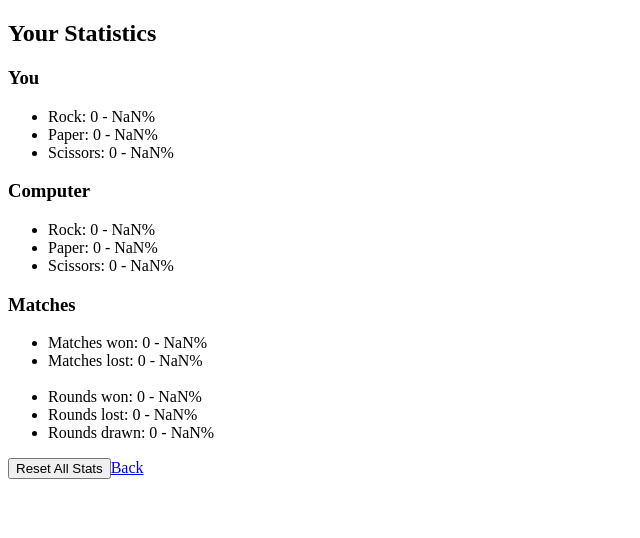
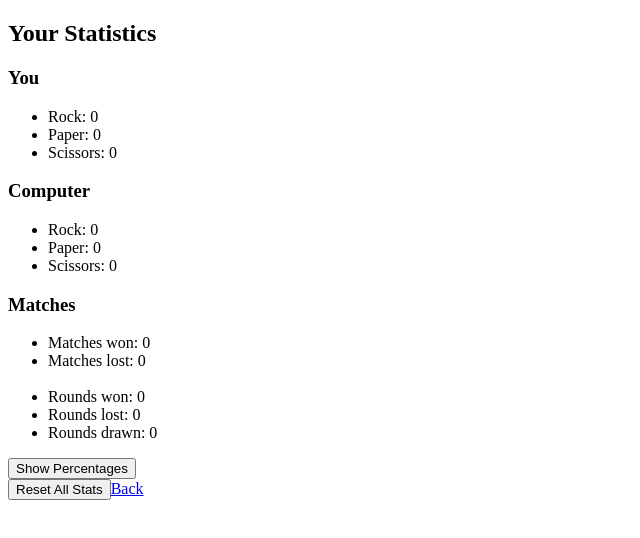
Before and after one commit to Vieraaaas/rock-paper-scissors, a Vue app: page /stats in a window 1280 px wide. Shown: the top 538 px of the page, without its empty margins (0-640 px from the left). Built offline with nearby package versions, Linux system fonts and the light colour scheme.

Commit message:
feat: toggle between percentage and integers

```diff
--- a/src/views/StatsView.vue
+++ b/src/views/StatsView.vue
@@ -3,27 +3,47 @@
 
   <h3>You</h3>
   <ul>
-    <li>Rock: {{ this.state.data.userRock }} - {{ this.percentageUserRock }}%</li>
-    <li>Paper: {{ this.state.data.userPaper }} - {{ this.percentageUserPaper }}%</li>
-    <li>Scissors: {{ this.state.data.userScissors }} - {{ this.percentageUserScissors }}%</li>
+    <li v-if="!this.showPercentages">Rock: {{ this.state.data.userRock }}</li>
+    <li v-else-if="this.showPercentages">Rock: {{ this.percentageUserRock }}%</li>
+
+    <li v-if="!this.showPercentages">Paper: {{ this.state.data.userPaper }}</li>
+    <li v-else-if="this.showPercentages">Paper: {{ this.percentageUserPaper }}%</li>
+
+    <li v-if="!this.showPercentages">Scissors: {{ this.state.data.userScissors }}</li>
+    <li v-else-if="this.showPercentages">Scissors: {{ this.percentageUserScissors }}%</li>
   </ul>
   <h3>Computer</h3>
   <ul>
-    <li>Rock: {{ this.state.data.computerRock }} - {{ this.percentageComputerRock }}%</li>
-    <li>Paper: {{ this.state.data.computerPaper }} - {{ this.percentageComputerPaper }}%</li>
-    <li>
-      Scissors: {{ this.state.data.computerScissors }} - {{ this.percentageComputerScissors }}%
-    </li>
+    <li v-if="!this.showPercentages">Rock: {{ this.state.data.computerRock }}</li>
+    <li v-else-if="this.showPercentages">Rock: {{ this.percentageComputerRock }}%</li>
+
+    <li v-if="!this.showPercentages">Paper: {{ this.state.data.computerPaper }}</li>
+    <li v-else-if="this.showPercentages">Paper: {{ this.percentageComputerPaper }}%</li>
+
+    <li v-if="!this.showPercentages">Scissors: {{ this.state.data.computerScissors }}</li>
+    <li v-else-if="this.showPercentages">Scissors: {{ this.percentageComputerScissors }}%</li>
   </ul>
   <h3>Matches</h3>
   <ul>
-    <li>Matches won: {{ this.state.data.matchesWon }} - {{ this.percentageMatchesWon }}%</li>
-    <li>Matches lost: {{ this.state.data.matchesLost }} - {{ this.percentageMatchesLost }}%</li>
+    <li v-if="!this.showPercentages">Matches won: {{ this.state.data.matchesWon }}</li>
+    <li v-else-if="this.showPercentages">Matches won: {{ this.percentageMatchesWon }}%</li>
+
+    <li v-if="!this.showPercentages">Matches lost: {{ this.state.data.matchesLost }}</li>
+    <li v-else-if="this.showPercentages">Matches lost: {{ this.percentageMatchesLost }}%</li>
+
     <br />
-    <li>Rounds won: {{ this.state.data.roundsWon }} - {{ this.percentageRoundsWon }}%</li>
-    <li>Rounds lost: {{ this.state.data.roundsLost }} - {{ this.percentageRoundsLost }}%</li>
-    <li>Rounds drawn: {{ this.state.data.drawn }} - {{ this.percentageRoundsDrawn }}%</li>
+    <li v-if="!this.showPercentages">Rounds won: {{ this.state.data.roundsWon }}</li>
+    <li v-else-if="this.showPercentages">Rounds won: {{ this.percentageRoundsWon }}%</li>
+
+    <li v-if="!this.showPercentages">Rounds lost: {{ this.state.data.roundsLost }}</li>
+    <li v-else-if="this.showPercentages">Rounds lost: {{ this.percentageRoundsLost }}%</li>
+
+    <li v-if="!this.showPercentages">Rounds drawn: {{ this.state.data.drawn }}</li>
+    <li v-else-if="this.showPercentages">Rounds drawn: {{ this.percentageRoundsDrawn }}%</li>
   </ul>
+
+  <button @click="toggleStats">{{ this.toggleText }}</button>
+  <br />
 
   <button @click="resetStats">Reset All Stats</button>
   <router-link :to="{ name: 'Start' }">Back</router-link>
@@ -35,7 +55,9 @@ import { statsStore } from '@/stores/stats.js'
 export default {
   data() {
     return {
-      state: statsStore()
+      state: statsStore(),
+      showPercentages: false,
+      toggleText: 'Show Percentages'
     }
   },
 
@@ -82,6 +104,11 @@ export default {
   },
 
   methods: {
+    toggleStats() {
+      this.showPercentages = !this.showPercentages
+      this.toggleText = this.showPercentages ? 'Show Integers' : 'Show Percentages'
+    },
+
     resetStats() {
       localStorage.clear()
       window.location.reload()
```
